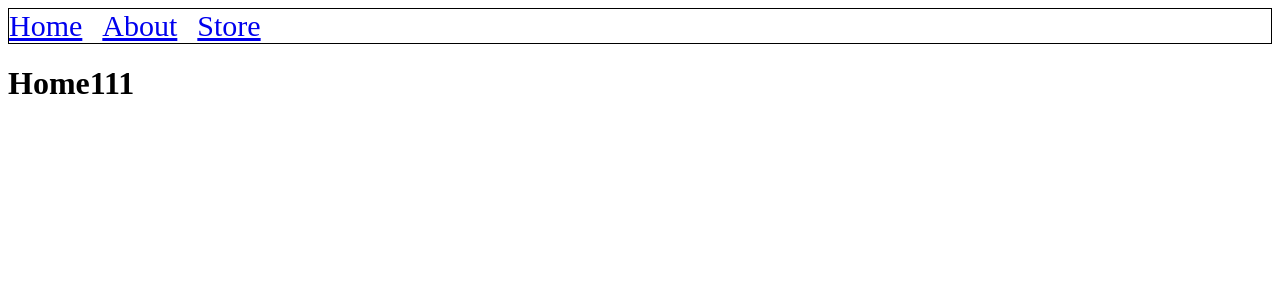
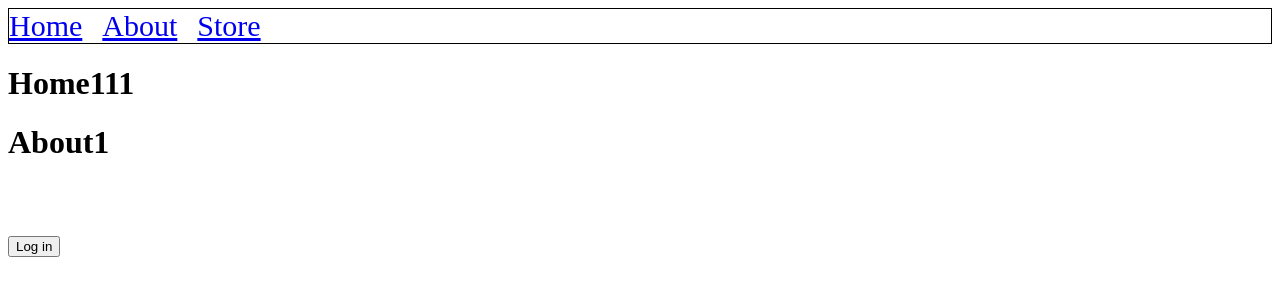
Before and after one commit to bobbyDeepak1415/code_splitting, a React (Vite) app: page / in a window 1280 px wide. Shown: the top 300 px of the page. Built offline with nearby package versions, Linux system fonts and the light colour scheme.

Commit message:
setup done

```diff
--- a/src/components/About1.jsx
+++ b/src/components/About1.jsx
@@ -1,11 +1,21 @@
-import React from "react";
+import React, { useState } from "react";
 
 const About1 = () => {
+
+  const [isLoggedIn,setIsLoggedIn]=useState(false)
+
   return <div>
-    <h1>
+    <h1>About1</h1>
+<br></br>
+<br></br>
+<br></br>
+    {isLoggedIn? (
+      <p>User logged In successfully</p>
+    ):(
 
-    About1
-    </h1>
+<button onClick={()=>setIsLoggedIn((prev)=>!prev)}>Log in</button>
+    )}
+
     </div>;
 };
 
--- a/src/components/Home1.jsx
+++ b/src/components/Home1.jsx
@@ -1,4 +1,10 @@
 import React from 'react'
+
+const About1=React.lazy(()=>import('./About1').then((module)=>{
+  return {
+    default:module.default
+  }
+}))
 
 const Home1 = () => {
   return (
@@ -7,6 +13,8 @@ const Home1 = () => {
 
       Home111
       </h1>
+
+      <About1/>
     </div>
   )
 }
```
